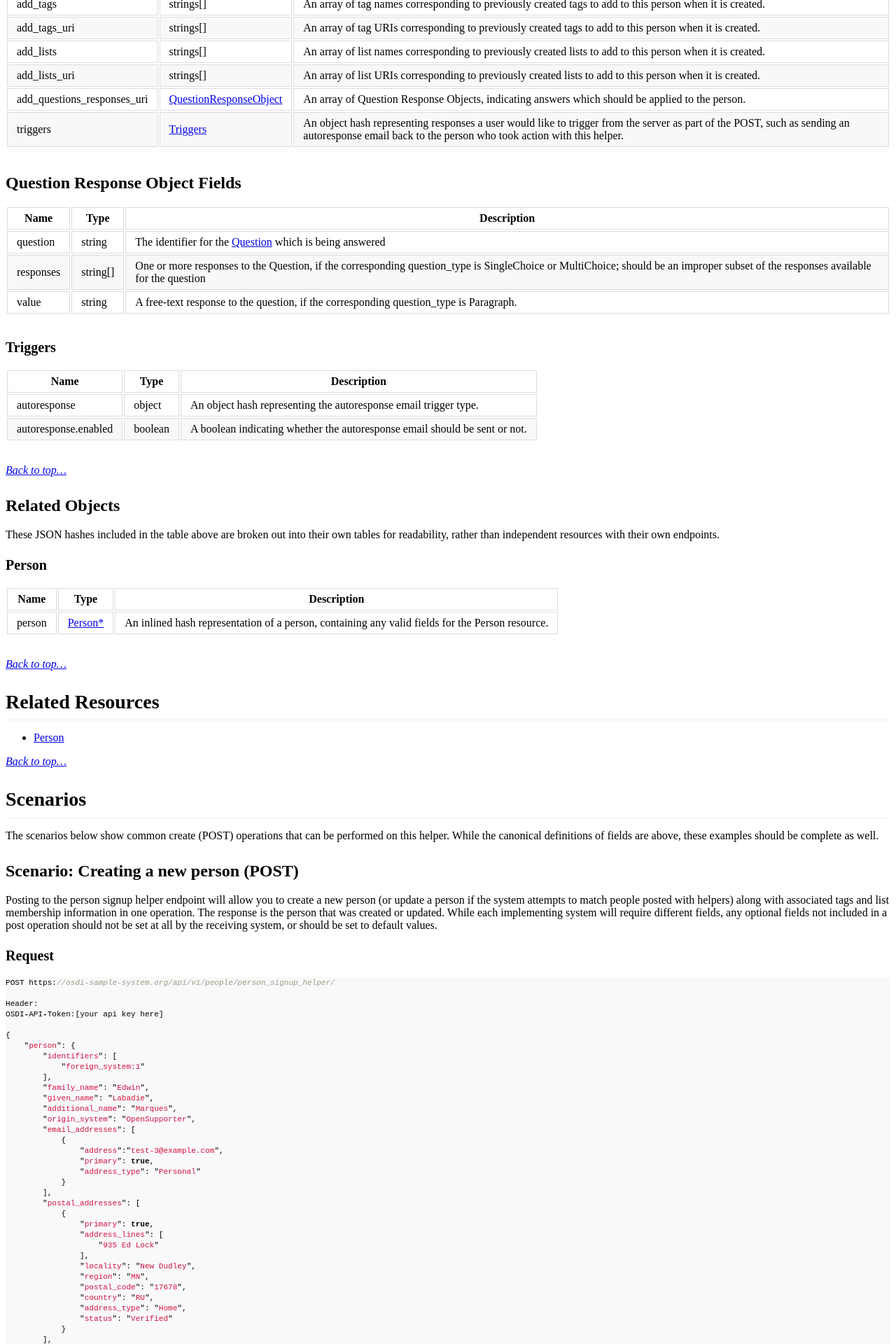
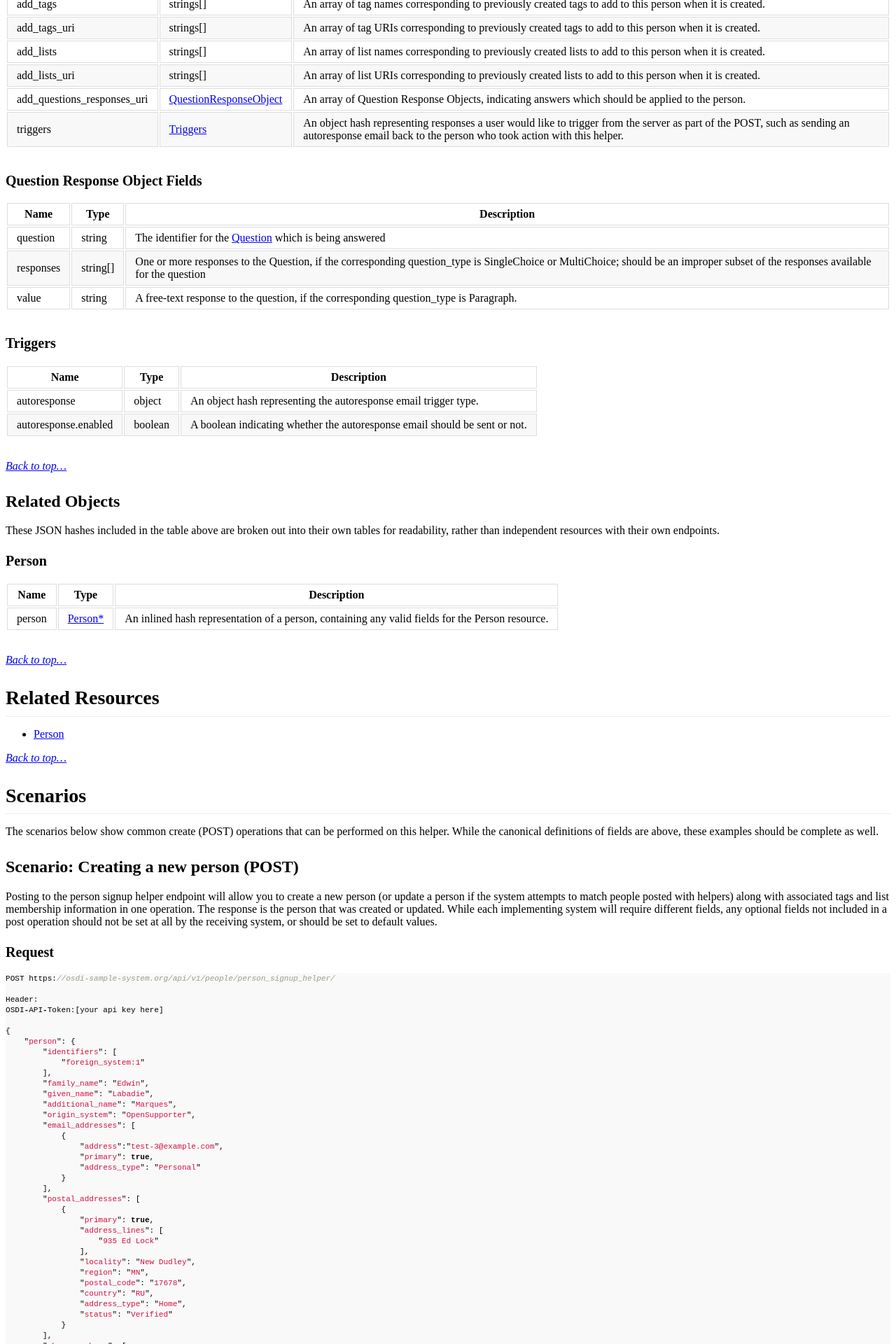
Before and after one commit to opensupporter/osdi-docs, a Jekyll site: the page built from person_signup.md, in a window 1280 px wide. Shown: the part 2115-4035 px from the top of the page at 70% size. Built offline with Jekyll 4.4.1, drawn with Linux system fonts in a browser that asks for light colours; a style sheet for code colours, icons or effects is not loaded.

Commit message:
small update

```diff
--- a/_includes/helper_action_functions.md
+++ b/_includes/helper_action_functions.md
@@ -10,7 +10,7 @@ Helper Action Functions are additional actions that the OSDI server will perform
 |add_questions_responses_uri      |[QuestionResponseObject](#question-response-object-fields)     |An array of Question Response Objects, indicating answers which should be applied to the person.
 |triggers		|[Triggers](#triggers)	|An object hash representing responses a user would like to trigger from the server as part of the POST, such as sending an autoresponse email back to the person who took action with this helper.
 
-### Question Response Object Fields
+#### Question Response Object Fields
 
 |Name          |Type      |Description
 |-----------    |-----------|--------------
```
